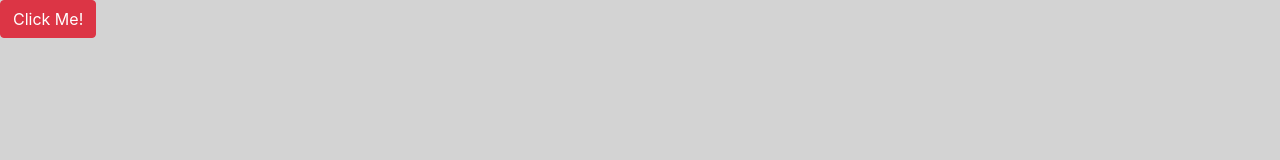
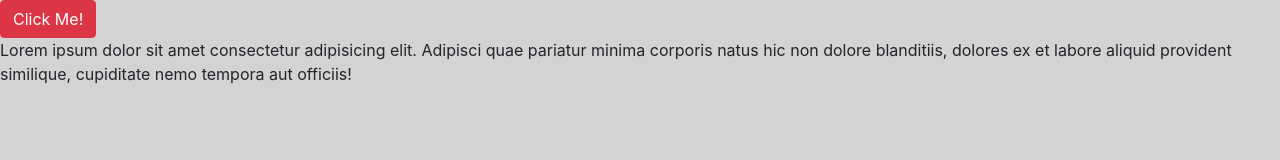
Before and after one commit to nss-nightclass-projects/lego-builder, a website built with webpack: page src/index.html in a window 1280 px wide. Built offline with nearby package versions, Linux system fonts and the light colour scheme.

Commit message:
made small changes

```diff
--- a/src/index.html
+++ b/src/index.html
@@ -11,5 +11,7 @@
 <body>
   <button id="click-button" class="btn btn-danger">Click Me!</button>
   <div id="important-text"></div>
+  <p>Lorem ipsum dolor sit amet consectetur adipisicing elit. Adipisci quae pariatur minima corporis natus hic non
+    dolore blanditiis, dolores ex et labore aliquid provident similique, cupiditate nemo tempora aut officiis!</p>
 
 </html>
```
